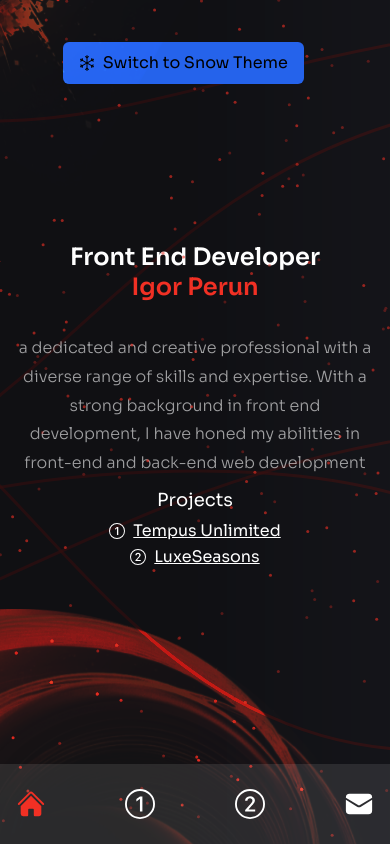
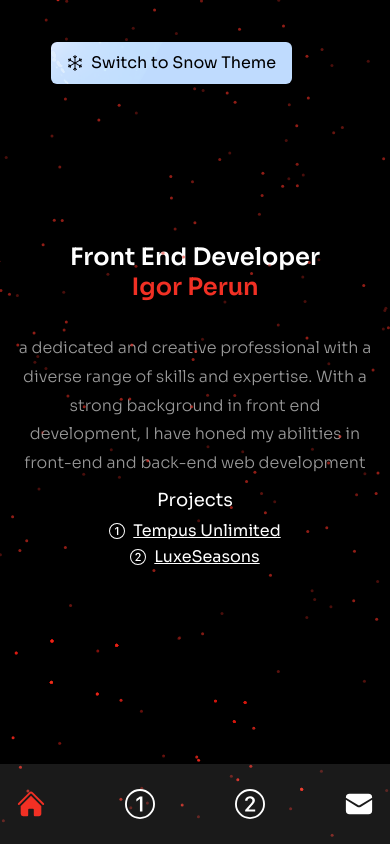
Before and after one commit to iperun23/Portfolio, a Next.js app: page /portfolio/ in a window 390 px wide. Built offline with nearby package versions, Linux system fonts and the light colour scheme.

Commit message:
small changes

```diff
--- a/components/Layout.js
+++ b/components/Layout.js
@@ -20,12 +20,12 @@ const Layout = ({ children }) => {
 				sora.variable
 			} font-sora relative`}
 		>
-			<div className="flex lg:justify-end absolute justify-center z-10 w-full right-[3%] top-[5%]">
+			<div className="flex lg:justify-end absolute justify-center z-10 w-full right-[6%] top-[5%]">
 				<button
 					className={`${
 						theme === "red"
-							? "lg:bg-blue-200 bg-blue-600 text-black"
-							: "lg:bg-red-400 bg-red-600 text-black"
+							? "bg-blue-200  text-black"
+							: "bg-red-400  text-black"
 					} flex items-center gap-2 px-4 py-2  rounded-md  dark:bg-gray-800`}
 					onClick={toggleTheme}
 				>
--- a/pages/index.js
+++ b/pages/index.js
@@ -15,7 +15,7 @@ const Home = () => {
 	return (
 		<div
 			className={`${
-				theme === "red" ? "bg-primary/60" : "bg-primary/20"
+				theme === "red" ? "lg:bg-primary/60 bg-primary " : "bg-primary/20"
 			} h-full`}
 		>
 			<CirclesLeft />
@@ -23,7 +23,7 @@ const Home = () => {
 			<div
 				className={`${
 					theme === "red"
-						? "bg-gradient-to-r from-primary/30 via-black/30 to-black/10"
+						? "bg-gradient-to-r from-primary/30 via-black/30 to-black/10 "
 						: "none"
 				} w-full h-full  pb-48 lg:pb-1`}
 			>
--- a/styles/globals.css
+++ b/styles/globals.css
@@ -32,17 +32,16 @@
 }
 
 .blue {
-
   color: #93E7FB;
 }
 
 @layer base {
   body {
-    @apply bg-secondary lg:overflow-hidden leading-relaxed overflow-y-auto;
+    @apply bg-secondary lg:overflow-hidden leading-relaxed overflow-x-hidden;
   }
 
   .page {
-    @apply w-full h-screen lg:overflow-hidden overflow-y-auto;
+    @apply w-full h-screen lg:overflow-hidden overflow-x-hidden;
   }
 
   .h1 {
```
